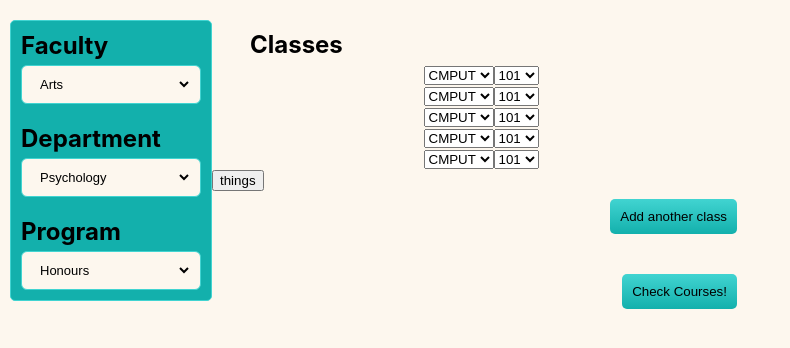
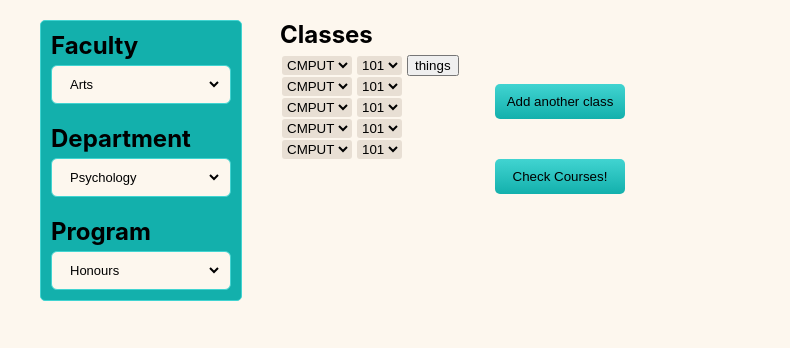
Before and after one commit to MandyMeindersma/UofA-advisor, a React (Create React App) app in the folder frontend/: page / in a window 1280 px wide. Shown: the top 348 px of the page, without its empty margins (0-790 px from the left). Built offline with nearby package versions, Linux system fonts and the light colour scheme.

Commit message:
final front end changes

```diff
--- a/frontend/src/column/ClassesColumn.css
+++ b/frontend/src/column/ClassesColumn.css
@@ -1,11 +1,15 @@
 .classes_column {
     padding-left: 225px;
-    width: 40%;
+    width: 400px;
+}
+
+.row_wrapper {
+    float: left;
+    margin-left: 40px;
 }
 
 .classes_header {
-    padding-left: 25px;
-    padding-top: 10px;
+    padding-left: 55px;
 }
 
 .a_button {
@@ -16,14 +20,17 @@
     outline: None;
     display: block;
     float: right;
+    width: 130px;
 }
 
 .a_button:hover {
     background-image: linear-gradient(#13B0AC, #41D4D1);
+    cursor: pointer;
 }
 
 .a_button:focus {
     border: 1px solid #13B0AC;
+    cursor: pointer;
 }
 
 .check_courses {
--- a/frontend/src/column/ClassesColumn.js
+++ b/frontend/src/column/ClassesColumn.js
@@ -34,9 +34,11 @@ class ClassesColumn extends React.Component {
             <div className={this.props.className}
                 id='classes_column'>
                 <h2 className='classes_header'>{this.props.name}</h2>
-                {this.ROWS.map(row => (
-                    <Row className={row} key={row} />
-                ))}
+                <div className='row_wrapper'>
+                    {this.ROWS.map(row => (
+                        <Row className={row} key={row} />
+                    ))}
+                </div>
                 <div className='button_wrapper'>
                     <button className='a_button another_class'
                         type="button"
--- a/frontend/src/program/ProgramColumn.css
+++ b/frontend/src/program/ProgramColumn.css
@@ -13,7 +13,7 @@ h2 {
     width: 180px;
     padding: 10px;
     background-color: #13B0AC;
-    margin-left: 10px;
+    margin-left: 40px;
 }
 
 .select_dropdown{
@@ -46,4 +46,9 @@ h2 {
 .select_dropdown .select select:focus {
     box-shadow: 0 0 5px 2px #E8DFD4;
     background-color: #E8DFD4;
+    cursor: pointer;
 }
+
+.select_dropdown .select select:hover {
+    cursor: pointer;
+}
--- a/frontend/src/resultspage/ResultsPage.css
+++ b/frontend/src/resultspage/ResultsPage.css
@@ -6,6 +6,7 @@
     margin-left: 10px;
     margin-top: 10px;
     display: inline-block;
+    border-radius: 5px;
 
 }
 
@@ -13,12 +14,14 @@
     box-shadow: 0 0 5px 2px #C6BAAE;
     background-color: #C6BAAE;
     outline: none;
+    cursor: pointer;
 }
 
 .back_button:hover {
     box-shadow: 0 0 5px 2px #C6BAAE;
     background-color: #C6BAAE;
     outline: none;
+    cursor: pointer;
 }
 
 .arrow {
--- a/frontend/src/row/Row.css
+++ b/frontend/src/row/Row.css
@@ -2,6 +2,19 @@
     text-align: center;
 }
 
-.odd {
-    /*background-color: #E8DFD4;*/
+.class_dropdown {
+    margin-right: 5px;
+    background-color: #E8DFD4;
+    outline: none;
+    border: 1px solid transparent;
+    border-radius: 3px;
 }
+
+.class_dropdown:focus {
+    border: 1px solid #C6BAAE;
+    cursor: pointer;
+}
+
+.class_dropdown:hover {
+    cursor: pointer;
+}
--- a/frontend/src/row/Row.js
+++ b/frontend/src/row/Row.js
@@ -6,7 +6,7 @@ class Row extends React.Component {
     render() {
         return (
             <div className={this.props.className}>
-                <select name="class_name_dropdown">
+                <select className="class_dropdown">
                   <option value="CMPUT">CMPUT</option>
                   <option value="MATH">MATH</option>
                   <option value="PHYS">PHYS</option>
@@ -15,7 +15,7 @@ class Row extends React.Component {
                   <option value="HIST">HIST</option>
                   <option value="ASTRO">ASTRO</option>
                 </select>
-                <select name="class_number_dropdown">
+                <select className="class_dropdown">
                   <option value="101">101</option>
                   <option value="174">174</option>
                   <option value="175">175</option>
```
